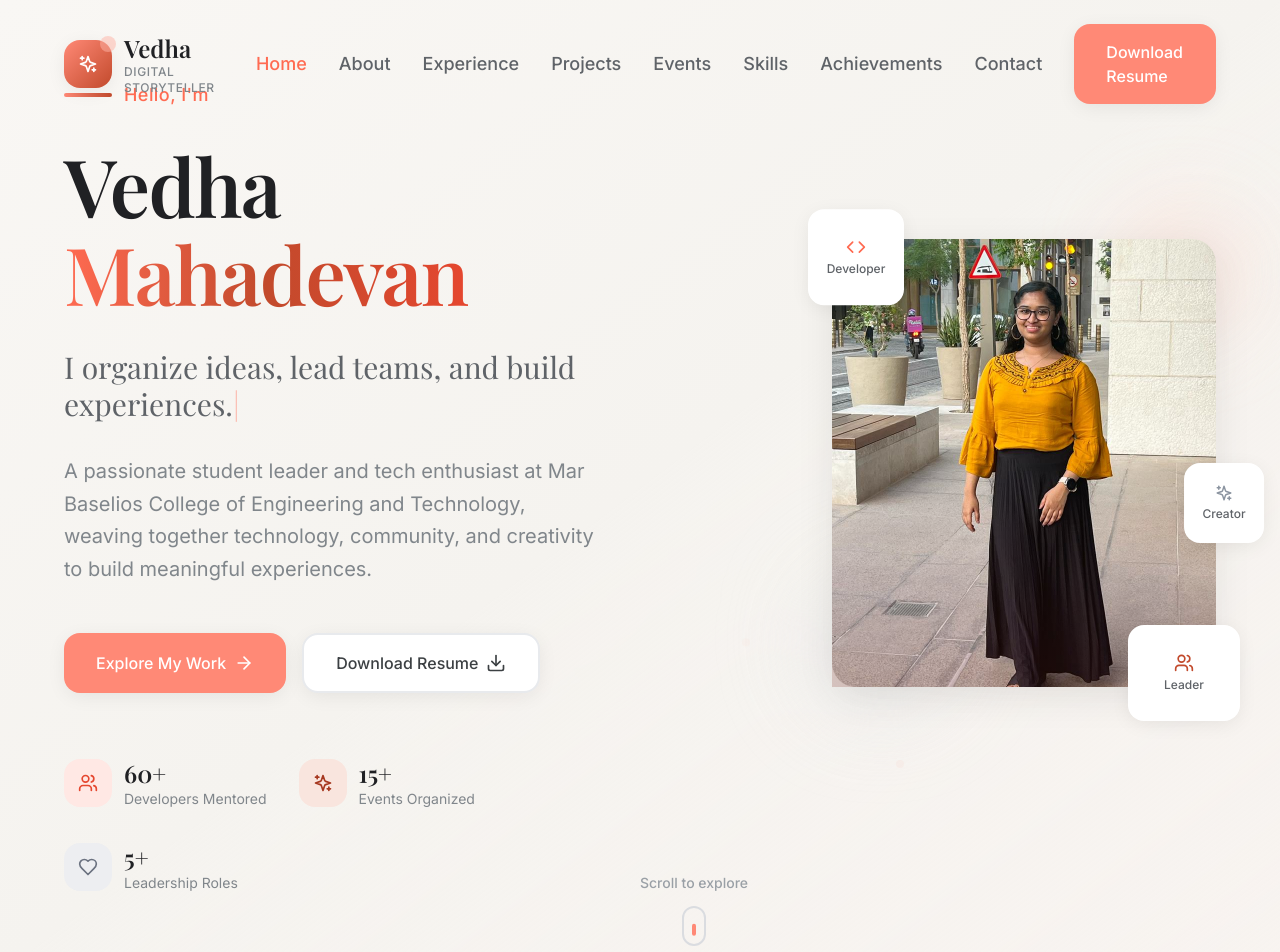
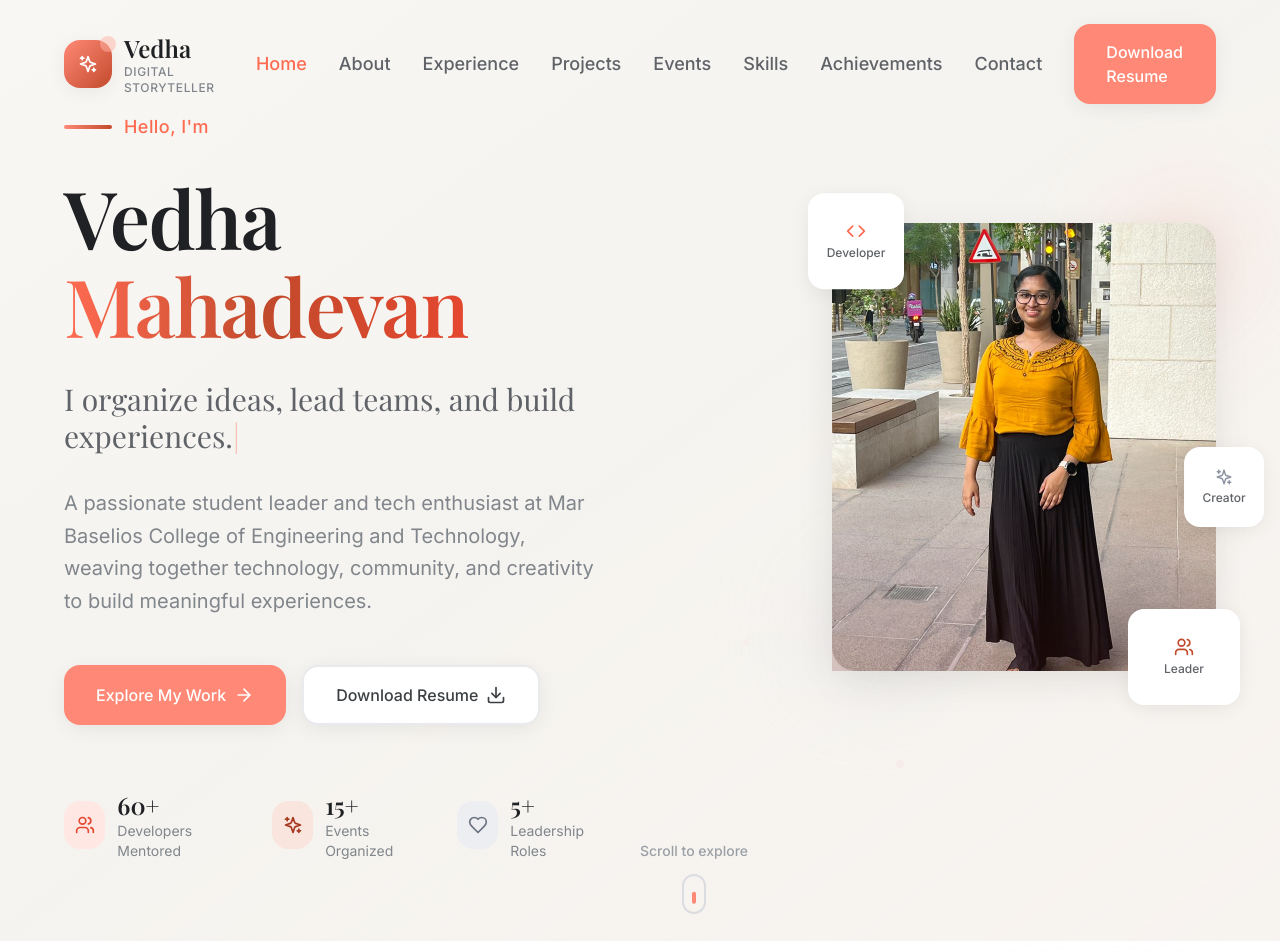
Before and after one commit to Vedha17Mahadevan/Portfolio_Webdev_Mulearn, a React (Vite) app: page / in a window 1280 px wide. Shown: the top 952 px of the page. Built offline with nearby package versions, Linux system fonts and the light colour scheme.

Commit message:
Updated elements

```diff
--- a/src/components/Hero.tsx
+++ b/src/components/Hero.tsx
@@ -36,14 +36,14 @@ const Hero: React.FC = () => {
             initial={{ opacity: 0, x: -50 }}
             animate={{ opacity: 1, x: 0 }}
             transition={{ duration: 0.8, ease: "easeOut" }}
-            className="space-y-8"
+            className="space-y-8 mt-6"
           >
             {/* Greeting */}
             <motion.div
               initial={{ opacity: 0, y: 20 }}
               animate={{ opacity: 1, y: 0 }}
               transition={{ delay: 0.2 }}
-              className="flex items-center space-x-3"
+              className="flex items-center space-x-3 mt-2"
             >
               <div className="w-12 h-1 bg-gradient-to-r from-coral-400 to-burnt-500 rounded-full"></div>
               <span className="text-coral-500 font-medium text-lg tracking-wide leading-relaxed">
@@ -108,7 +108,7 @@ const Hero: React.FC = () => {
               </Link>
 
               <a
-                href="https://your-resume-link.com/VedhaMahadevanResume.pdf"
+                href="https://www.canva.com/design/DAGhhM-9ttw/ZwRUtlsbipHtK8IjamiskA/view?utm_content=DAGhhM-9ttw&utm_campaign=designshare&utm_medium=link2&utm_source=uniquelinks&utlId=he00621b3d4"
                 target="_blank"
                 rel="noopener noreferrer"
                 className="btn btn-secondary group"
@@ -123,7 +123,7 @@ const Hero: React.FC = () => {
               initial={{ opacity: 0, y: 20 }}
               animate={{ opacity: 1, y: 0 }}
               transition={{ delay: 1.6 }}
-              className="flex flex-wrap gap-8 pt-8"
+              className="flex flex-nowrap gap-8 pt-8"
             >
               <div className="flex items-center space-x-3">
                 <div className="w-12 h-12 bg-coral-100 rounded-2xl flex items-center justify-center">
```
